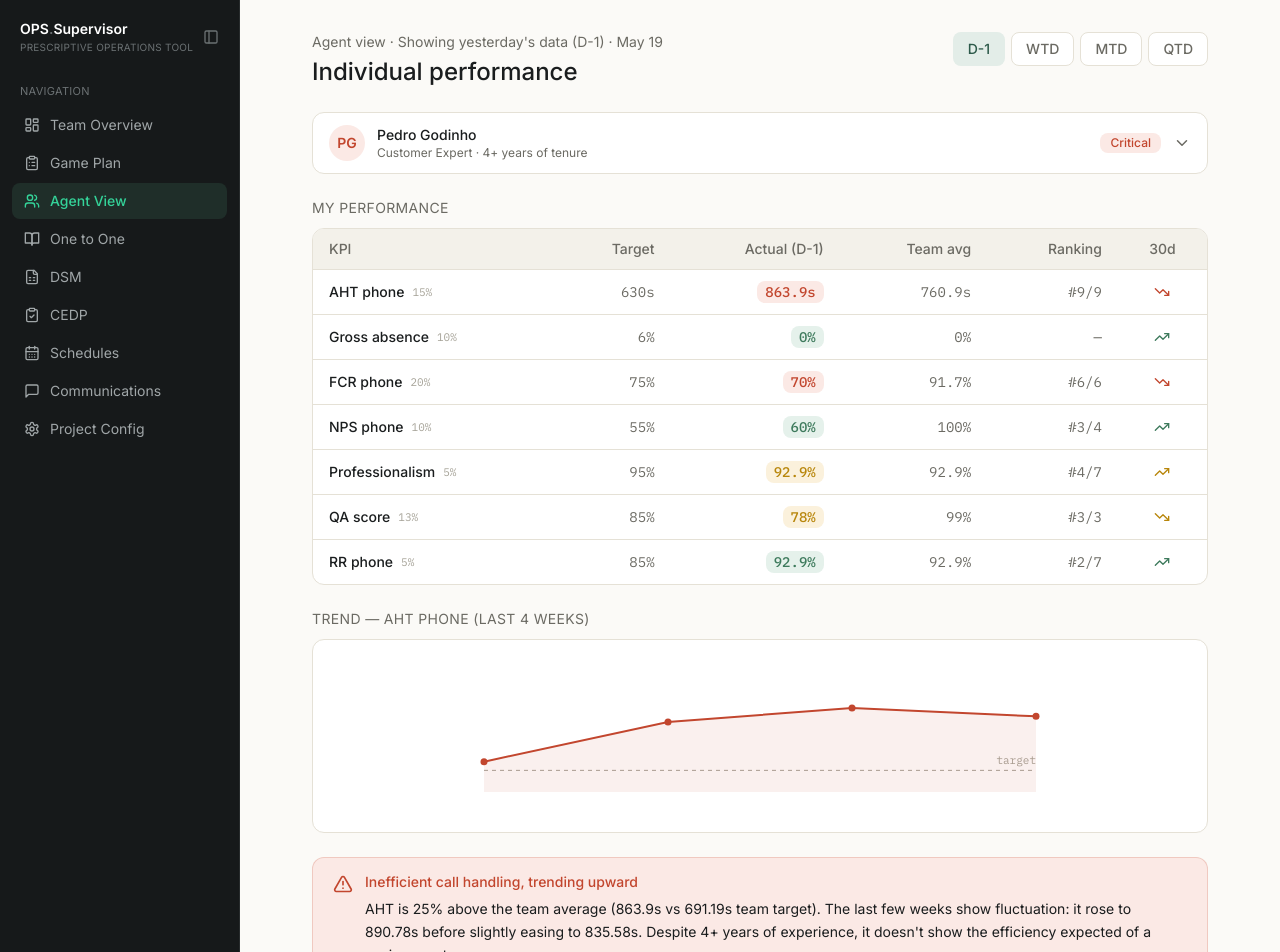
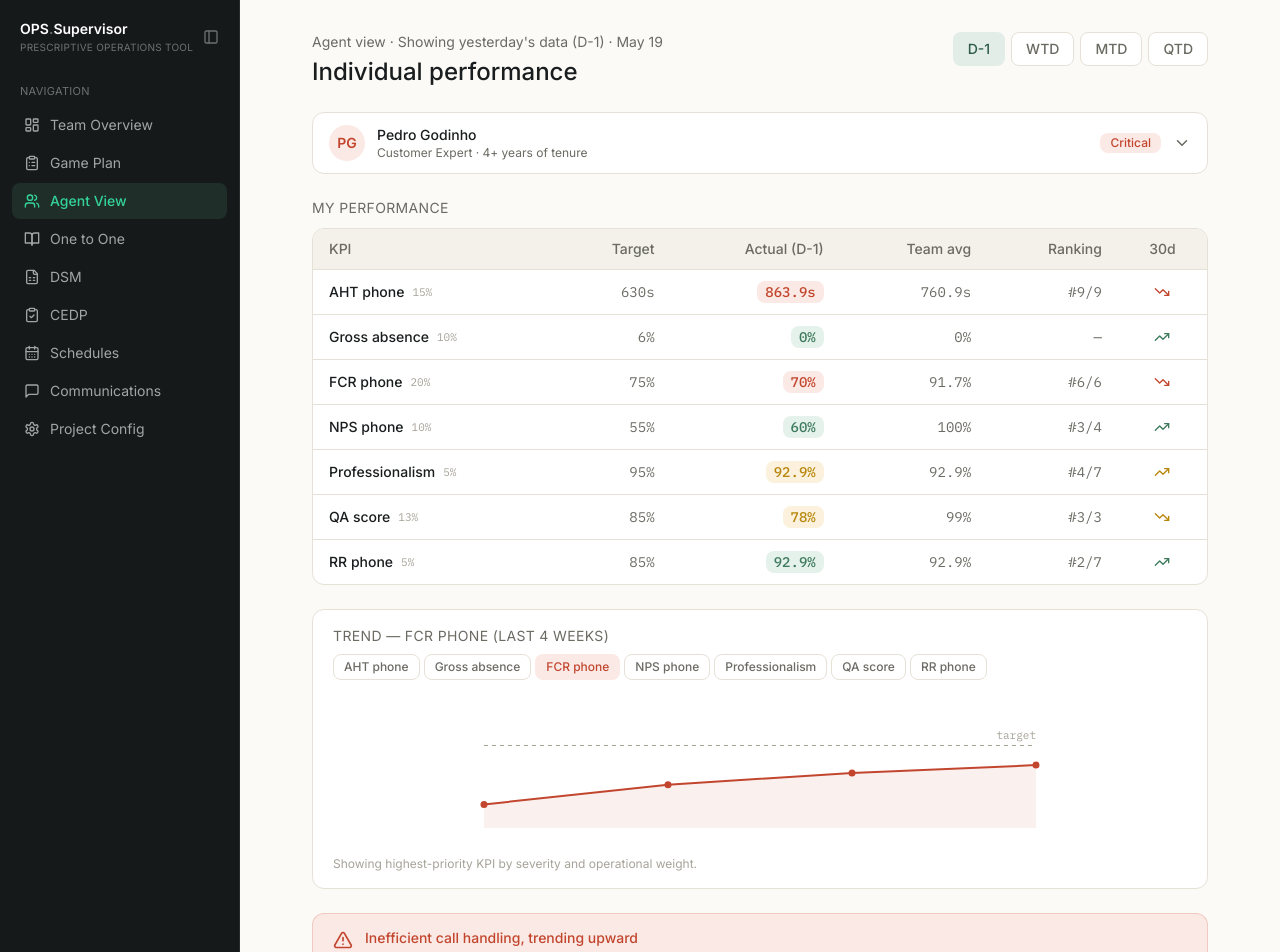
Before and after one commit to andresromero-blip/ops-supervisor-prototypes, a Next.js app: page /projects/20260620-agent-view in a window 1280 px wide. Shown: the top 952 px of the page. Built offline with nearby package versions, Linux system fonts and the light colour scheme.

Commit message:
Update page.tsx

```diff
--- a/app/projects/20260620-agent-view/page.tsx
+++ b/app/projects/20260620-agent-view/page.tsx
@@ -12,10 +12,6 @@ import {
   Lightbulb,
   AlertTriangle,
   Award,
-  Calendar,
-  Users,
-  Mail,
-  FileText,
 } from "lucide-react";
 
 // ---------------------------------------------------------------------------
@@ -52,6 +48,7 @@ type Agent = {
   kpis: Kpi[];
   chart: number[];
   chartTarget: number;
+  kpiTrends: Record<string, { data: number[]; target: number }>;
   insight: { title: string; body: string };
   coaching:
     | { hasAction: true; actions: CoachingAction[] }
@@ -75,6 +72,15 @@ const AGENTS: Record<string, Agent> = {
     ],
     chart: [718.92, 845.47, 890.78, 863.9],
     chartTarget: 691.19,
+    kpiTrends: {
+      aht_phone:      { data: [718.92, 845.47, 890.78, 863.9],  target: 630 },
+      gross_absence:  { data: [0, 0, 0, 0],                     target: 6 },
+      fcr_phone:      { data: [60, 65, 68, 70],                 target: 75 },
+      nps_phone:      { data: [55, 58, 60, 60],                 target: 55 },
+      professionalism:{ data: [90, 91, 92, 92.9],               target: 95 },
+      qa_score:       { data: [82, 80, 79, 78],                 target: 85 },
+      rr_phone:       { data: [88, 90, 91, 92.9],               target: 85 },
+    },
     insight: {
       title: "Inefficient call handling, trending upward",
       body: "AHT is 25% above the team average (863.9s vs 691.19s team target). The last few weeks show fluctuation: it rose to 890.78s before slightly easing to 835.58s. Despite 4+ years of experience, it doesn't show the efficiency expected of a senior agent.",
@@ -101,6 +107,15 @@ const AGENTS: Record<string, Agent> = {
     ],
     chart: [65, 60, 50, 80],
     chartTarget: 75,
+    kpiTrends: {
+      aht_phone:      { data: [640, 620, 603, 670.5], target: 630 },
+      gross_absence:  { data: [0, 0.1, 0.2, 0.25],   target: 6 },
+      fcr_phone:      { data: [80, 90, 95, 100],      target: 75 },
+      nps_phone:      { data: [85, 90, 95, 100],      target: 55 },
+      professionalism:{ data: [96, 98, 99, 100],      target: 95 },
+      qa_score:       { data: [88, 90, 91, 91.5],     target: 85 },
+      rr_phone:       { data: [90, 95, 98, 100],      target: 85 },
+    },
     insight: {
       title: "Top performer — opportunity to share best practices",
       body: "Efficient call handling techniques have driven AHT well below the team average (603.98s vs 691.19s), with a notable recent improvement (35% reduction to 474.56s in the latest week). Excellent candidate for peer mentoring.",
@@ -129,6 +144,15 @@ const AGENTS: Record<string, Agent> = {
     ],
     chart: [0, 40, 20.25, 50],
     chartTarget: 6,
+    kpiTrends: {
+      aht_phone:      { data: [610, 605, 600, 601.2],  target: 630 },
+      gross_absence:  { data: [0, 40, 20.25, 33.47],  target: 6 },
+      fcr_phone:      { data: [78, 80, 82, 85],        target: 75 },
+      nps_phone:      { data: [60, 62, 66, 70],        target: 55 },
+      professionalism:{ data: [92, 90, 89, 88],        target: 95 },
+      qa_score:       { data: [88, 89, 90, 90],        target: 85 },
+      rr_phone:       { data: [85, 86, 87, 88],        target: 85 },
+    },
     insight: {
       title: "Escalating absence pattern, with high volatility",
       body: "Unexcused absence pattern with growing weekly volatility (0% → 40% → 20.25% → 50%). The monthly trend worsens from 25.26% to 33.47% (+8.21pp), despite being a recent hire (119 days). No excused absences recorded.",
@@ -178,6 +202,7 @@ function genericAgent(slug: string): Agent {
     ],
     chart: [50, 55, 60, 58],
     chartTarget: 75,
+    kpiTrends: {},
     insight: {
       title: "Profile pending detail",
       body: "This agent was referenced from the team overview. The next iteration of the prototype will complete their individual analysis and coaching plan with real data.",
@@ -269,9 +294,12 @@ function MiniChart({ data, target, danger }: { data: number[]; target: number; d
 // ---------------------------------------------------------------------------
 export default function AgentViewPage() {
   return (
-    <Suspense fallback={null}>
-      <AgentViewContent />
-    </Suspense>
+    <div className="flex bg-bg min-h-screen">
+      <Sidebar />
+      <Suspense fallback={null}>
+        <AgentViewContent />
+      </Suspense>
+    </div>
   );
 }
 
@@ -282,9 +310,11 @@ function AgentViewContent() {
 
   const [agentId, setAgentId] = useState(initial.id);
   const [dropdownOpen, setDropdownOpen] = useState(false);
+  const [selectedKpiKey, setSelectedKpiKey] = useState<string | null>(null);
 
   useEffect(() => {
     setAgentId(getAgent(requestedSlug).id);
+    setSelectedKpiKey(null); // reset KPI selector on agent change
   }, [requestedSlug]);
 
   const agent = AGENTS[agentId] ?? genericAgent(agentId);
@@ -292,9 +322,21 @@ function AgentViewContent() {
 
   const statusBadge = useMemo(() => statusClasses(agent.status), [agent]);
 
+  // Resolve active KPI for the chart: user selection or highest-priority KPI
+  const priorityKpi = useMemo(() => {
+    const severityW = (s: Status) => s === "critical" ? 3 : s === "warning" ? 2 : 1;
+    return [...agent.kpis].sort((a, b) => {
+      const scoreA = severityW(a.status) * a.weight;
+      const scoreB = severityW(b.status) * b.weight;
+      return scoreB - scoreA;
+    })[0];
+  }, [agent]);
+
+  const activeKpiKey = selectedKpiKey ?? priorityKpi?.key ?? agent.kpis[0]?.key;
+  const activeKpi = agent.kpis.find((k) => k.key === activeKpiKey) ?? agent.kpis[0];
+  const activeTrend = agent.kpiTrends[activeKpiKey] ?? { data: agent.chart, target: agent.chartTarget };
+
   return (
-    <div className="flex bg-bg min-h-screen">
-      <Sidebar />
       <main className="flex-1 text-text-primary font-sans px-6 py-8 overflow-x-hidden">
       <div className="max-w-4xl mx-auto">
         {/* Header */}
@@ -411,12 +453,42 @@ function AgentViewContent() {
           </table>
         </div>
 
-        {/* Chart */}
-        <p className="text-sm text-text-secondary mb-2.5 uppercase tracking-wide">
-          Trend — {agent.kpis[0].label} (last 4 weeks)
-        </p>
+        {/* Chart — KPI selector + dynamic trend */}
         <div className="bg-surface border border-border rounded-lg px-5 py-4 mb-6">
-          <MiniChart data={agent.chart} target={agent.chartTarget} danger={agent.status === "critical"} />
+          <div className="flex items-center justify-between mb-3 flex-wrap gap-2">
+            <p className="text-sm text-text-secondary uppercase tracking-wide m-0">
+              Trend — {activeKpi.label} (last 4 weeks)
+            </p>
+            <div className="flex gap-1 flex-wrap">
+              {agent.kpis.map((k) => {
+                const b = statusClasses(k.status);
+                const isActive = k.key === activeKpiKey;
+                return (
+                  <button
+                    key={k.key}
+                    onClick={() => setSelectedKpiKey(k.key)}
+                    className={`text-xs px-2.5 py-1 rounded-md font-medium border transition-colors ${
+                      isActive
+                        ? `${b.bg} ${b.text} border-transparent`
+                        : "bg-surface text-text-secondary border-border hover:border-brand/40"
+                    }`}
+                  >
+                    {k.label}
+                  </button>
+                );
+              })}
+            </div>
+          </div>
+          <MiniChart
+            data={activeTrend.data}
+            target={activeTrend.target}
+            danger={activeKpi.status === "critical"}
+          />
+          {!selectedKpiKey && (
+            <p className="text-xs text-text-tertiary mt-1 m-0">
+              Showing highest-priority KPI by severity and operational weight.
+            </p>
+          )}
         </div>
 
         {/* Insight card */}
@@ -480,24 +552,7 @@ function AgentViewContent() {
             </>
           )}
         </div>
-
-        {/* Quick actions footer */}
-        <div className="flex gap-2 flex-wrap">
-          <button className="text-sm px-4 py-2 rounded-md border border-border bg-surface text-text-secondary font-medium inline-flex items-center gap-1.5">
-            <Mail size={15} /> Communications
-          </button>
-          <button className="text-sm px-4 py-2 rounded-md border border-border bg-surface text-text-secondary font-medium inline-flex items-center gap-1.5">
-            <FileText size={15} /> CEDP
-          </button>
-          <button className="text-sm px-4 py-2 rounded-md border border-border bg-surface text-text-secondary font-medium inline-flex items-center gap-1.5">
-            <Calendar size={15} /> Schedule
-          </button>
-          <button className="text-sm px-4 py-2 rounded-md border border-border bg-surface text-text-secondary font-medium inline-flex items-center gap-1.5">
-            <Users size={15} /> Team backups
-          </button>
-        </div>
       </div>
       </main>
-    </div>
   );
 }
```
